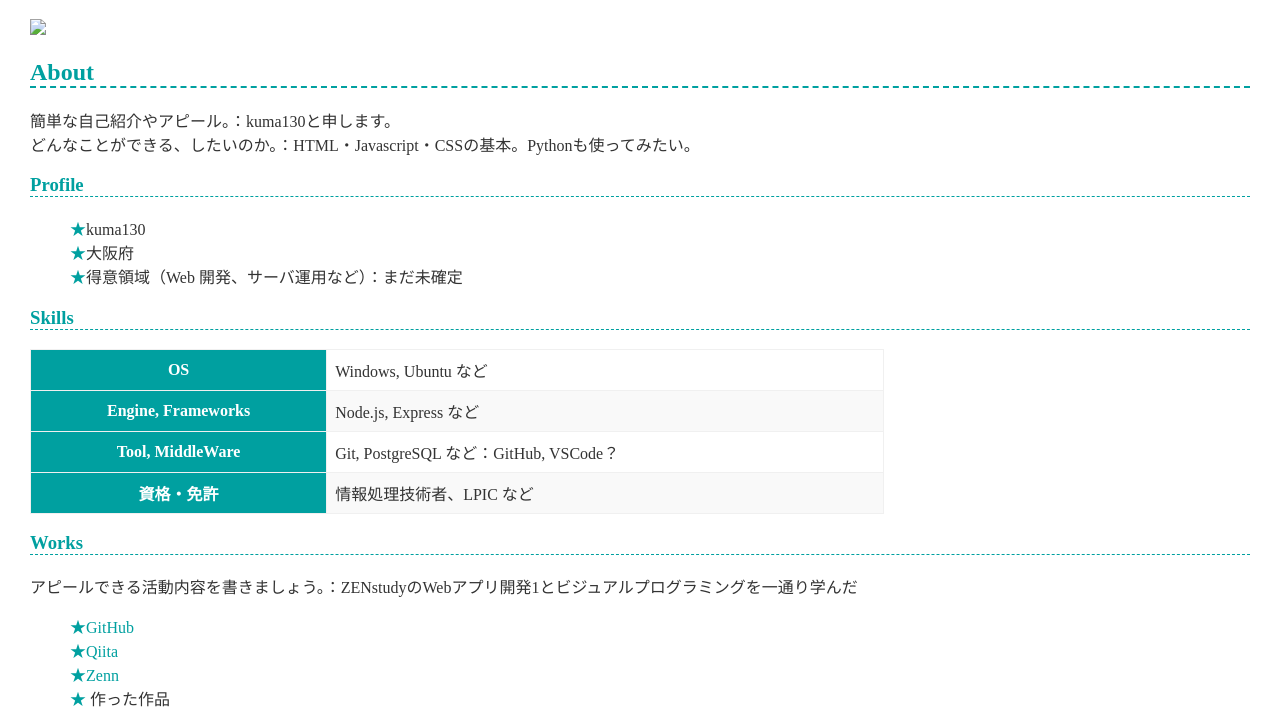
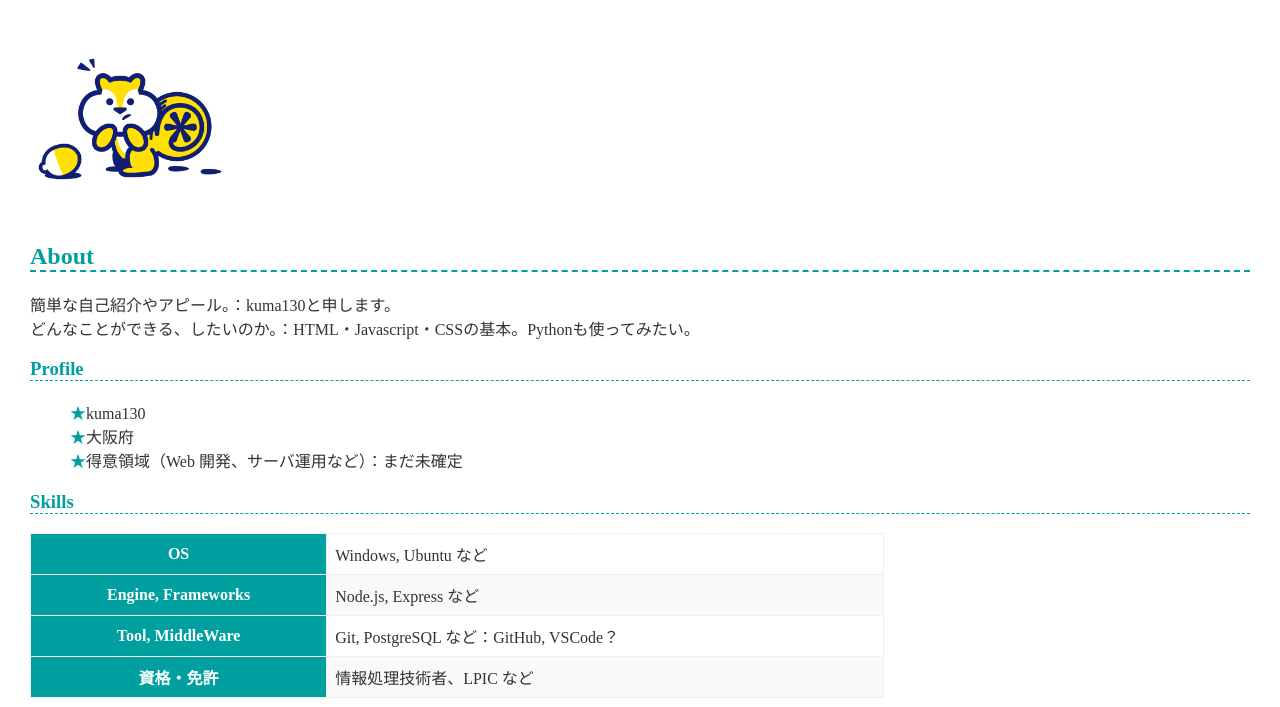
Before and after one commit to kuma130/kuma130.github.io, a plain HTML site: page index.html in a window 1280 px wide. Shown: the part 94-801 px from the top of the page. Drawn offline with Linux system fonts and the light colour scheme; a script that the page names is missing.

Commit message:
画像の再修正
Updated image tag to include width and height attributes.

```diff
--- a/index.html
+++ b/index.html
@@ -8,7 +8,7 @@
   </head>
   <body>
     <h1>kuma130</h1>
-    <img src=”sample_img.png”>
+    <img src="sample_img.png" width="200" ,="" height="200">
 
     <h2>About</h2>
     <p>
```
